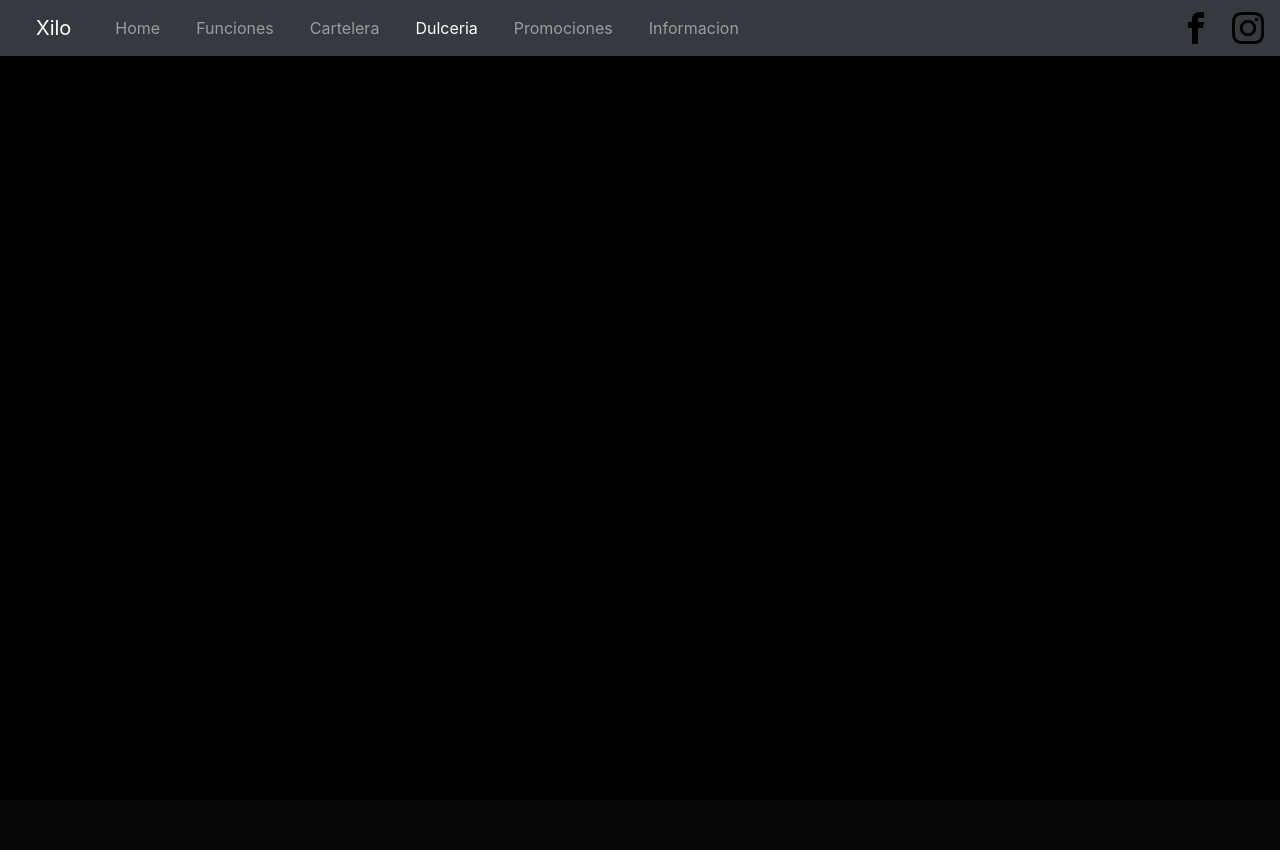
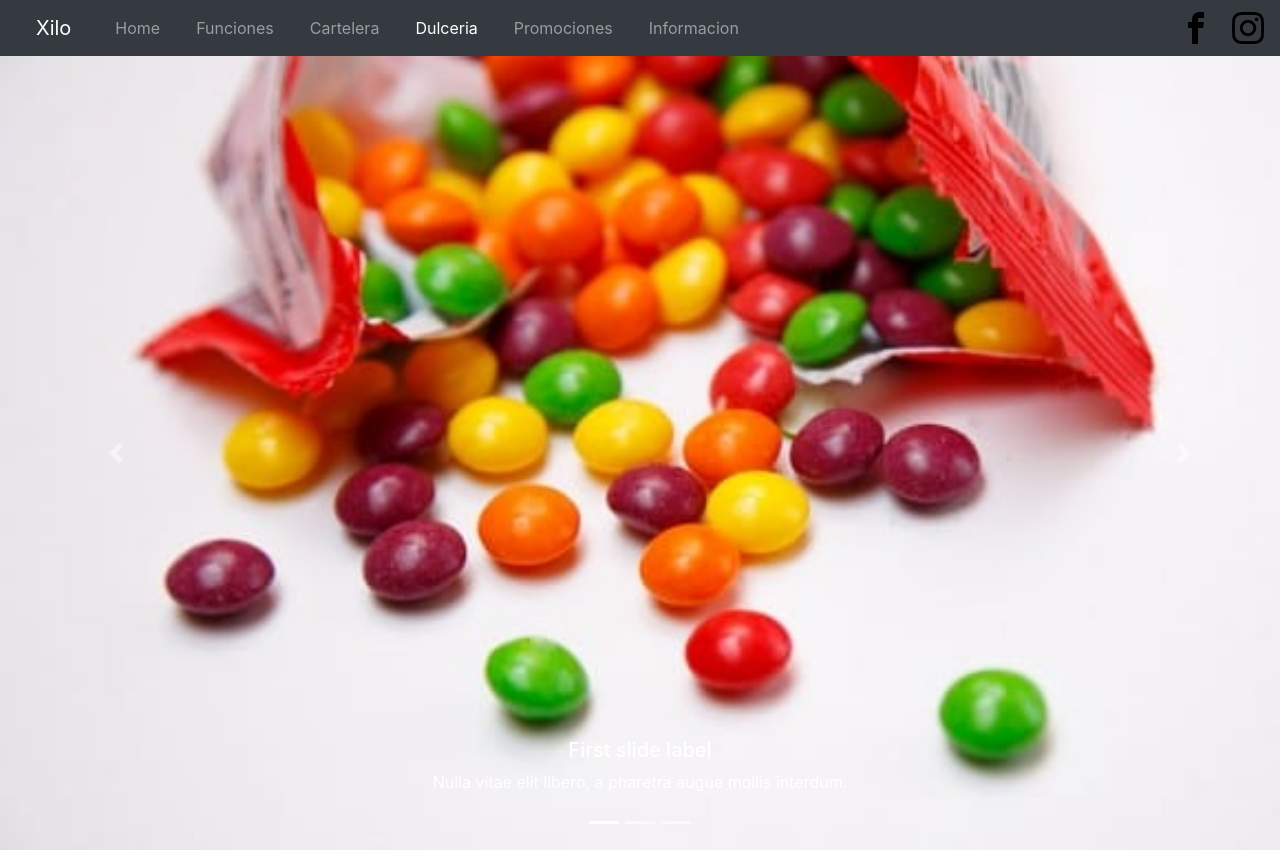
Before and after one commit to ClaudioRodHer/CineXilotzinV2, a PHP site: page /CineXiloTabs/Dulceria.php in a window 1280 px wide. Before the commit the page ends 56 px from the top, so only its background shows below. Run offline with PHP 8.4, Linux system fonts and the light colour scheme.

Commit message:
Commit de Nacho

```diff
--- a/CineXiloTabs/Dulceria.php
+++ b/CineXiloTabs/Dulceria.php
@@ -64,6 +64,48 @@
 
           </div>
       </nav>
+
+      <!-- Aqui comienza la creacion del carrucel -->
+      <div class="bd-example">
+  <div id="carouselExampleCaptions" class="carousel slide" data-ride="carousel">
+    <ol class="carousel-indicators">
+      <li data-target="#carouselExampleCaptions" data-slide-to="0" class="active"></li>
+      <li data-target="#carouselExampleCaptions" data-slide-to="1"></li>
+      <li data-target="#carouselExampleCaptions" data-slide-to="2"></li>
+    </ol>
+    <div class="carousel-inner">
+      <div class="carousel-item active">
+        <img src="Resources/dulce.jpg" class="d-block w-100" alt="...">
+        <div class="carousel-caption d-none d-md-block">
+          <h5>First slide label</h5>
+          <p>Nulla vitae elit libero, a pharetra augue mollis interdum.</p>
+        </div>
+      </div>
+      <div class="carousel-item">
+        <img src="Resources/palomitas.jpg" class="d-block w-100" alt="...">
+        <div class="carousel-caption d-none d-md-block">
+          <h5>Second slide label</h5>
+          <p>Lorem ipsum dolor sit amet, consectetur adipiscing elit.</p>
+        </div>
+      </div>
+      <div class="carousel-item">
+        <img src="Resources/dulces2.jpg" class="d-block w-100" alt="...">
+        <div class="carousel-caption d-none d-md-block">
+          <h5>Third slide label</h5>
+          <p>Praesent commodo cursus magna, vel scelerisque nisl consectetur.</p>
+        </div>
+      </div>
+    </div>
+    <a class="carousel-control-prev" href="#carouselExampleCaptions" role="button" data-slide="prev">
+      <span class="carousel-control-prev-icon" aria-hidden="true"></span>
+      <span class="sr-only">Previous</span>
+    </a>
+    <a class="carousel-control-next" href="#carouselExampleCaptions" role="button" data-slide="next">
+      <span class="carousel-control-next-icon" aria-hidden="true"></span>
+      <span class="sr-only">Next</span>
+    </a>
+  </div>
+</div>
     <!-- Optional JavaScript -->
     <!-- jQuery first, then Popper.js, then Bootstrap JS -->
     <script src="https://code.jquery.com/jquery-3.3.1.slim.min.js" integrity="sha384-q8i/X+965DzO0rT7abK41JStQIAqVgRVzpbzo5smXKp4YfRvH+8abtTE1Pi6jizo" crossorigin="anonymous"></script>
```
Also changed, not shown: CineXiloTabs/Resources/dulce.jpg (added), CineXiloTabs/Resources/dulces2.jpg (added), CineXiloTabs/Resources/palomitas.jpg (added).
